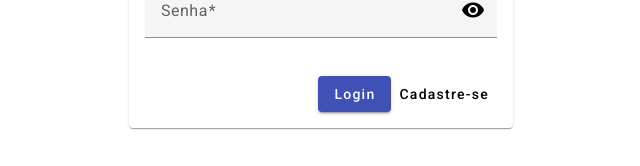
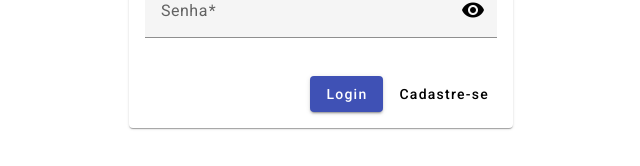
Before and after one commit to leandroltfx/free-chat-front-angular, an Angular app: page /login in a window 1280 px wide. Shown: the part 232-398 px from the top of the page, without its empty margins (319-959 px from the left). Built offline with nearby package versions, Linux system fonts and the light colour scheme.

Commit message:
corrigindo espaçamento entre botões no formulário de login

```diff
--- a/src/app/features/login/login.component.html
+++ b/src/app/features/login/login.component.html
@@ -23,7 +23,7 @@
                     </mat-error>
                 </mat-form-field>
                 <div class="hc-txt-right hc-ptop-2">
-                    <button type="submit" mat-raised-button color="primary">Login</button>
+                    <button type="submit" mat-raised-button color="primary" class="hc-mright-1">Login</button>
                     <button type="button" mat-button>Cadastre-se</button>
                 </div>
             </form>
--- a/src/styles.css
+++ b/src/styles.css
@@ -14,6 +14,12 @@ body { margin: 0; font-family: Roboto, "Helvetica Neue", sans-serif; }
 .hc-ptop-3 { padding-top: 24px; }
 .hc-ptop-4 { padding-top: 32px; }
 .hc-ptop-5 { padding-top: 40px; }
+
+.hc-mright-1 { margin-right: 8px; }
+.hc-mright-2 { margin-right: 16px; }
+.hc-mright-3 { margin-right: 24px; }
+.hc-mright-4 { margin-right: 32px; }
+.hc-mright-5 { margin-right: 40px; }
 
 .hc-w-5 { width: 5%; }
 .hc-w-10 { width: 10%; }
```
